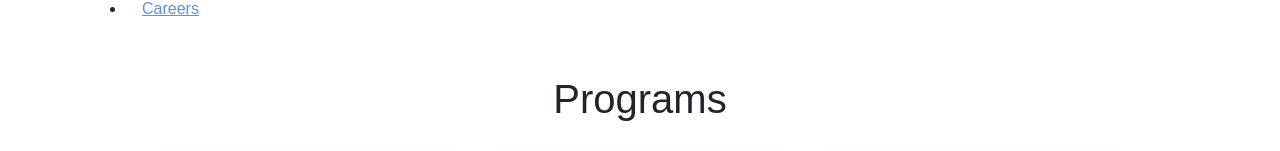
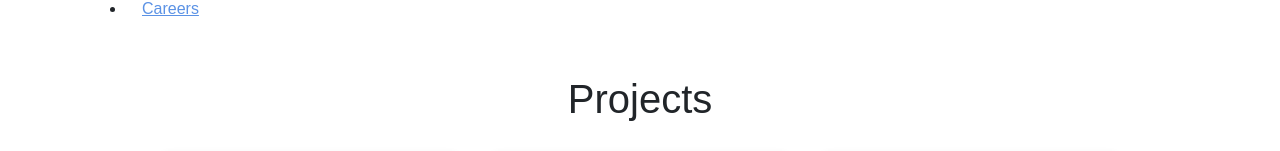
Before and after one commit to tmm-tech/KETRB, a React (Create React App) app in the folder ketrb-frontend/: page /programs in a window 1280 px wide. Shown: the part 638-789 px from the top of the page. Built offline with nearby package versions, Linux system fonts and the light colour scheme; a web font is replaced by a local one.

Commit message:
Update Programs.jsx

```diff
--- a/ketrb-frontend/src/Page/Programs.jsx
+++ b/ketrb-frontend/src/Page/Programs.jsx
@@ -67,7 +67,7 @@ const Programs = () => {
     <>
       <TopBar />
       <div style={{ paddingTop: '30px' }} className="news-container">
-        <h2 className="news-title">Programs</h2>
+        <h2 className="news-title">Projects</h2>
         <div className="news-list">
           {programs.map((program, index) => (
             <div key={index} className="news-item">
```
